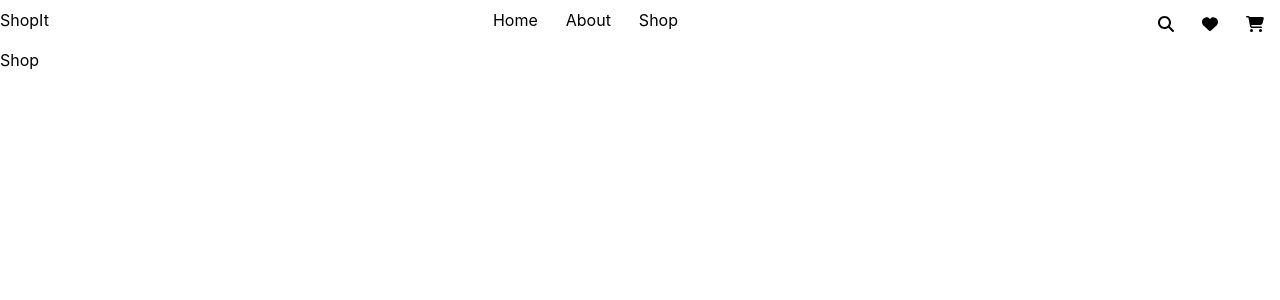
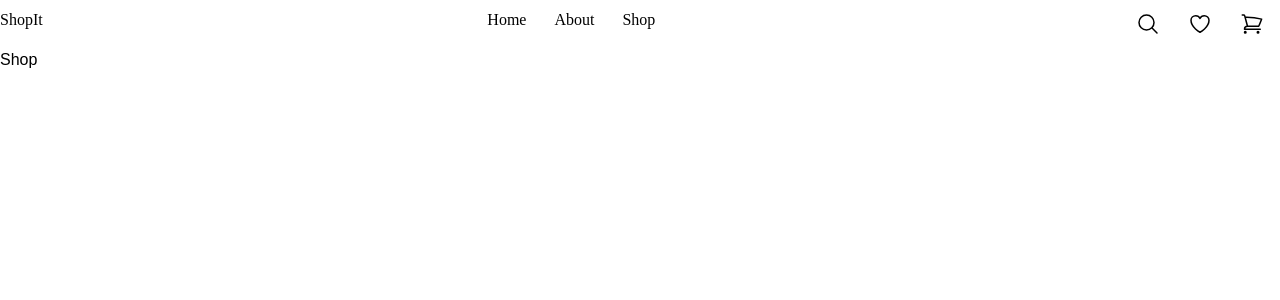
Before and after one commit to chinapicke/shopit, a React (Create React App) app: page /shop in a window 1280 px wide. Shown: the top 300 px of the page. Built offline with nearby package versions, Linux system fonts and the light colour scheme.

Commit message:
Added google font

```diff
--- a/src/App.css
+++ b/src/App.css
@@ -28,6 +28,11 @@
   color: #61dafb;
 }
 
+@import url('https://fonts.googleapis.com/css2?family=Krona+One&display=swap');
+body, html {
+  font-family: 'Krona One', sans-serif;
+}
+
 @keyframes App-logo-spin {
   from {
     transform: rotate(0deg);
--- a/src/Assets/Styles/Navbar.css
+++ b/src/Assets/Styles/Navbar.css
@@ -0,0 +1,3 @@
+.jumbotron{
+    font-family: 'Krona One';
+}
--- a/src/Layout/rootLayout.js
+++ b/src/Layout/rootLayout.js
@@ -2,7 +2,7 @@ import React from 'react'
 import '../Assets/Styles/Navbar.css';
 import { NavLink, Outlet } from 'react-router-dom'
 import { FontAwesomeIcon } from '@fortawesome/react-fontawesome'
-import { faCartShopping, faMagnifyingGlass, faHeart, faBars } from '@fortawesome/free-solid-svg-icons'
+import {faBars } from '@fortawesome/free-solid-svg-icons'
 import { useState } from 'react';
 
 export default function RootLayout() {
@@ -13,7 +13,7 @@ export default function RootLayout() {
     }
     return (
         <>
-            <div className='flex justify-between'>
+            <div className='jumbotron flex justify-between'>
                 <div className='py-2'>
                     ShopIt
                 </div>
@@ -37,13 +37,22 @@ export default function RootLayout() {
                     <ul>
                         <div className='flex pl-5'>
                             <li className='block py-3 pl-3 pr-4'>
-                            <NavLink to='/cart'><FontAwesomeIcon icon={faMagnifyingGlass} /></NavLink>
+                                <NavLink to='/cart'><svg xmlns="http://www.w3.org/2000/svg" fill="none" viewBox="0 0 24 24" stroke-width="1.5" stroke="currentColor" class="w-6 h-6">
+  <path stroke-linecap="round" stroke-linejoin="round" d="M21 21l-5.197-5.197m0 0A7.5 7.5 0 105.196 5.196a7.5 7.5 0 0010.607 10.607z" />
+</svg>
+</NavLink>
                             </li>
                             <li className='block py-3 pl-3 pr-4'>
-                            <NavLink to='/cart'><FontAwesomeIcon icon={faHeart} /> </NavLink>
+                                <NavLink to='/cart'><svg xmlns="http://www.w3.org/2000/svg" fill="none" viewBox="0 0 24 24" stroke-width="1.5" stroke="currentColor" class="w-6 h-6">
+                                    <path stroke-linecap="round" stroke-linejoin="round" d="M21 8.25c0-2.485-2.099-4.5-4.688-4.5-1.935 0-3.597 1.126-4.312 2.733-.715-1.607-2.377-2.733-4.313-2.733C5.1 3.75 3 5.765 3 8.25c0 7.22 9 12 9 12s9-4.78 9-12z" />
+                                </svg>
+                                </NavLink>
                             </li>
                             <li className='block py-3 pl-3 pr-4'>
-                            <NavLink to='/cart'><FontAwesomeIcon icon={faCartShopping} /></NavLink>
+                                <NavLink to='/cart'><svg xmlns="http://www.w3.org/2000/svg" fill="none" viewBox="0 0 24 24" stroke-width="1.5" stroke="currentColor" class="w-6 h-6">
+                                    <path stroke-linecap="round" stroke-linejoin="round" d="M2.25 3h1.386c.51 0 .955.343 1.087.835l.383 1.437M7.5 14.25a3 3 0 00-3 3h15.75m-12.75-3h11.218c1.121-2.3 2.1-4.684 2.924-7.138a60.114 60.114 0 00-16.536-1.84M7.5 14.25L5.106 5.272M6 20.25a.75.75 0 11-1.5 0 .75.75 0 011.5 0zm12.75 0a.75.75 0 11-1.5 0 .75.75 0 011.5 0z" />
+                                </svg>
+                                </NavLink>
                             </li>
                         </div>
                     </ul>
@@ -66,13 +75,22 @@ export default function RootLayout() {
                             <NavLink to='/shop'>Shop</NavLink>
                         </li>
                         <li className='block py-2 pl-3 pr-4'>
-                            <NavLink to='/cart'><FontAwesomeIcon icon={faMagnifyingGlass} /></NavLink>
+                            <NavLink to='/cart'><svg xmlns="http://www.w3.org/2000/svg" fill="none" viewBox="0 0 24 24" stroke-width="1.5" stroke="currentColor" class="w-6 h-6">
+  <path stroke-linecap="round" stroke-linejoin="round" d="M21 21l-5.197-5.197m0 0A7.5 7.5 0 105.196 5.196a7.5 7.5 0 0010.607 10.607z" />
+</svg>
+</NavLink>
                         </li>
                         <li className='block py-2 pl-3 pr-4'>
-                            <NavLink to='/cart'><FontAwesomeIcon icon={faHeart} /> </NavLink>
+                            <NavLink to='/cart'><svg xmlns="http://www.w3.org/2000/svg" fill="none" viewBox="0 0 24 24" stroke-width="1.5" stroke="currentColor" class="w-6 h-6">
+                                <path stroke-linecap="round" stroke-linejoin="round" d="M21 8.25c0-2.485-2.099-4.5-4.688-4.5-1.935 0-3.597 1.126-4.312 2.733-.715-1.607-2.377-2.733-4.313-2.733C5.1 3.75 3 5.765 3 8.25c0 7.22 9 12 9 12s9-4.78 9-12z" />
+                            </svg>
+                            </NavLink>
                         </li>
                         <li className='block py-2 pl-3 pr-4'>
-                            <NavLink to='/cart'><FontAwesomeIcon icon={faCartShopping} /></NavLink>
+                            <NavLink to='/cart'><svg xmlns="http://www.w3.org/2000/svg" fill="none" viewBox="0 0 24 24" stroke-width="1.5" stroke="currentColor" class="w-6 h-6">
+                                <path stroke-linecap="round" stroke-linejoin="round" d="M2.25 3h1.386c.51 0 .955.343 1.087.835l.383 1.437M7.5 14.25a3 3 0 00-3 3h15.75m-12.75-3h11.218c1.121-2.3 2.1-4.684 2.924-7.138a60.114 60.114 0 00-16.536-1.84M7.5 14.25L5.106 5.272M6 20.25a.75.75 0 11-1.5 0 .75.75 0 011.5 0zm12.75 0a.75.75 0 11-1.5 0 .75.75 0 011.5 0z" />
+                            </svg>
+                            </NavLink>
                         </li>
                     </ul> : null
                 }
--- a/src/Pages/Homepage.js
+++ b/src/Pages/Homepage.js
@@ -17,7 +17,7 @@ function Homepage() {
             <img src='https://sdcdn.io/mac/gb/mac_sku_SK3709_1x1_2.png?width=1080&height=1080' alt='MAC eyeshadow'></img>
         </div>
         <div>
-            <h3></h3>
+            <h3>Beauty has a purpose, and the purpose is you.</h3>
             <button>See more</button>
             <img src={SkinCare} alt='Skincare'></img>
         </div>
```
Lines whose indentation alone changed are shown as unchanged.
